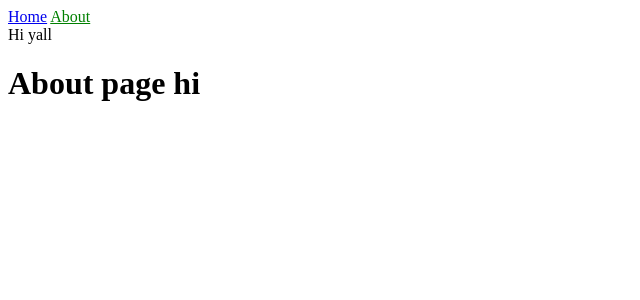
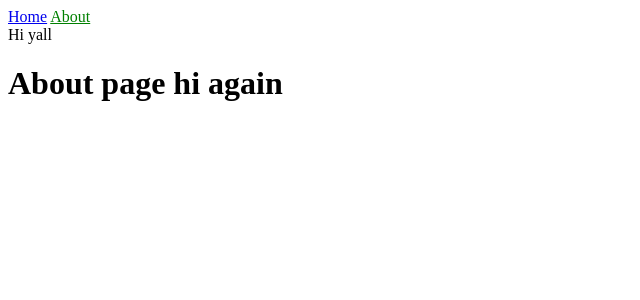
Before and after one commit to xeniabeania/emergency_site, a Jekyll site: the page built from about.md, in a window 1280 px wide. Shown: the top 300 px of the page, without its empty margins (0-640 px from the left). Built offline with Jekyll 4.4.1, drawn with Linux system fonts in a browser that asks for light colours.

Commit message:
Updated About

```diff
--- a/about.md
+++ b/about.md
@@ -3,4 +3,4 @@ title: About
 layout: default
 ---
 
-# About page  hi
+# About page  hi again
```
